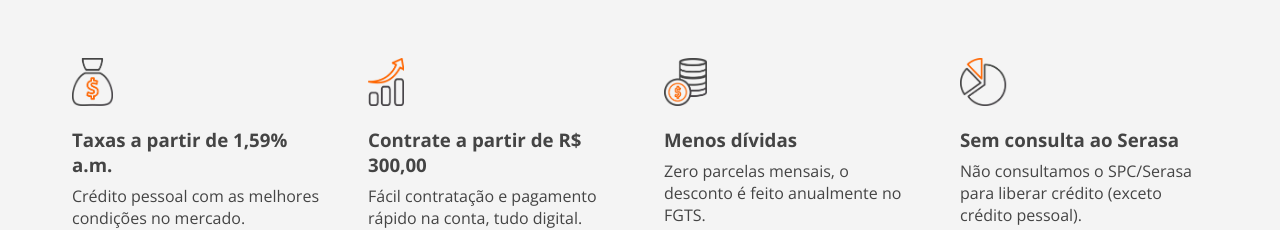
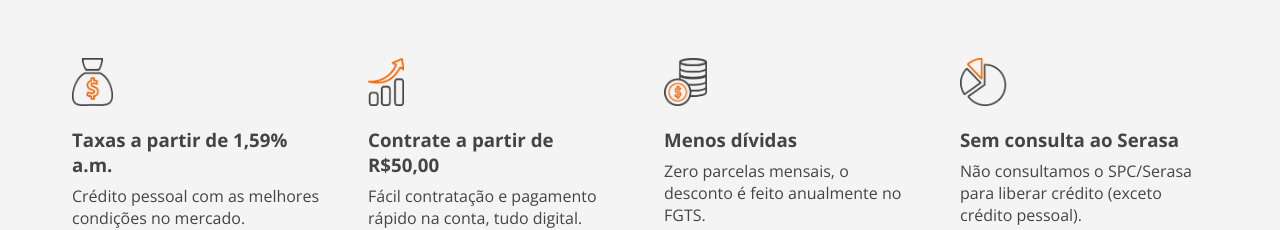
Before and after one commit to gffhammes/site-credestados-nextjs, a Next.js app: page /fgts in a window 1280 px wide. Shown: the part 1980-2210 px from the top of the page. Built offline with nearby package versions, Linux system fonts and the light colour scheme.

Commit message:
feat: adjust value

```diff
--- a/src/components/Fgts/FgtsVantagens.js
+++ b/src/components/Fgts/FgtsVantagens.js
@@ -15,7 +15,7 @@ function FgtsVantagens() {
     },
     {
       iconPath: '/images/icone-02.webp',
-      title: 'Contrate a partir de R$ 300,00',
+      title: 'Contrate a partir de R$50,00',
       text: 'Fácil contratação e pagamento rápido na conta, tudo digital.',
     },
     {
```
